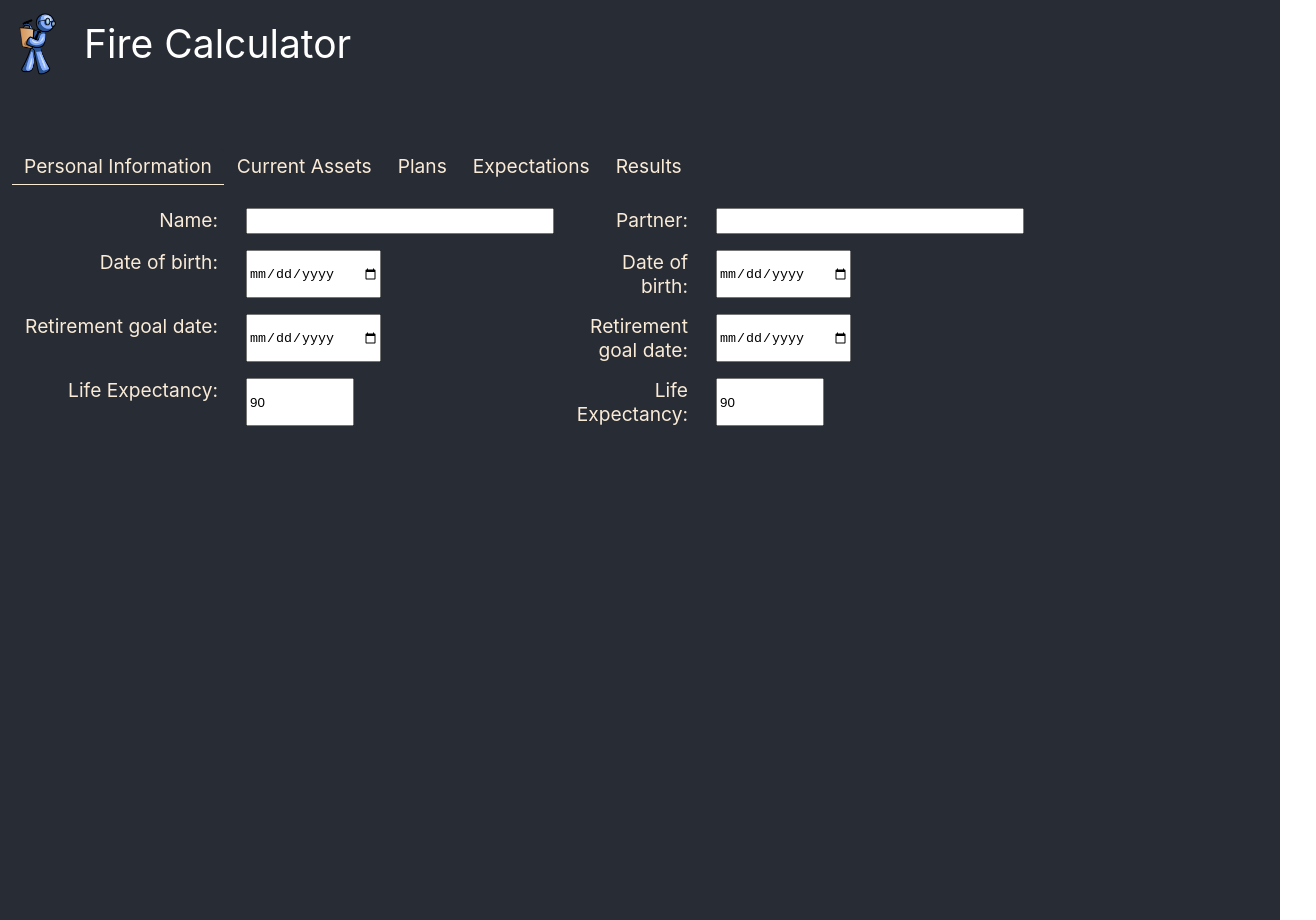
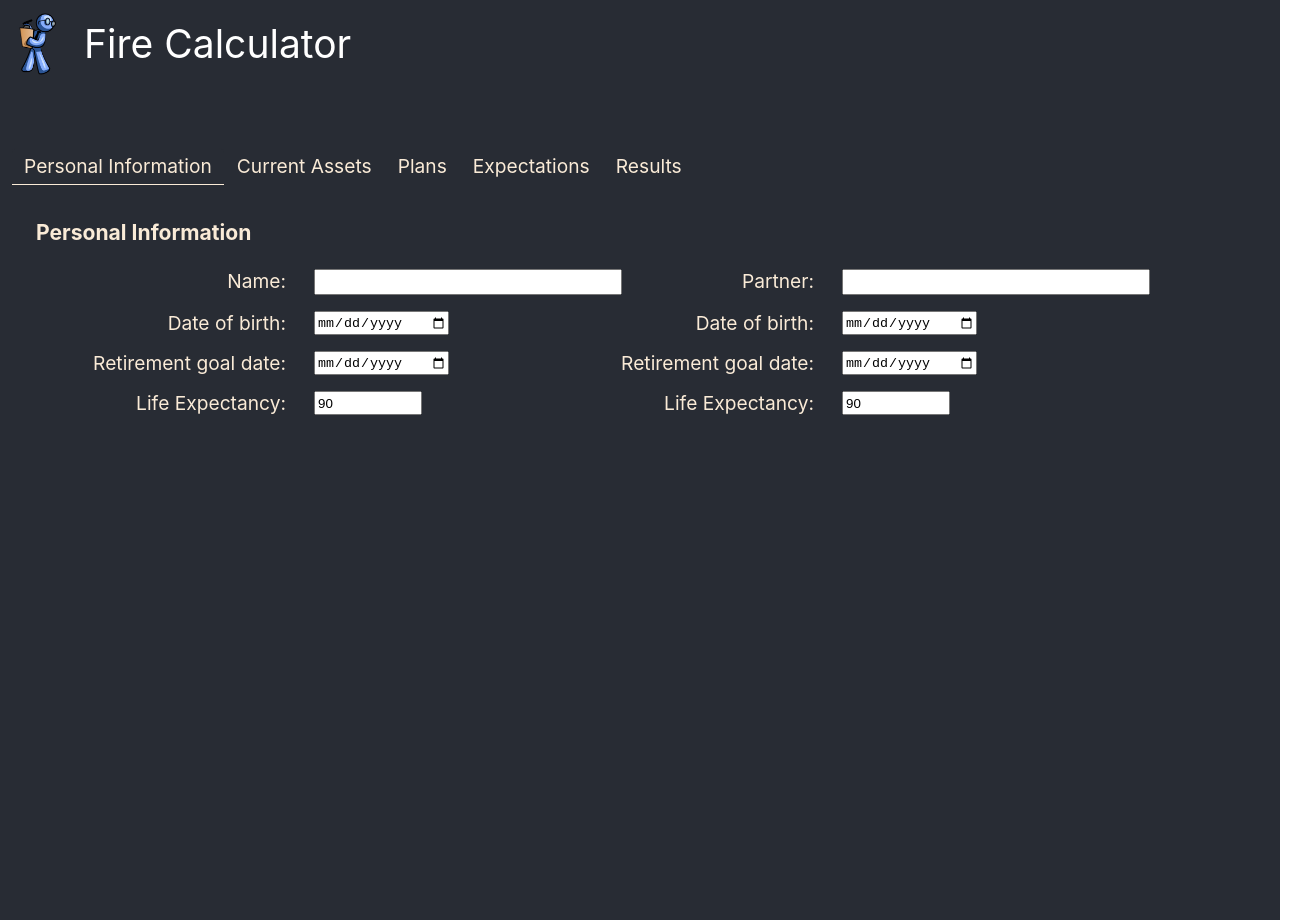
Before and after one commit to sh0knah/FIRE, a React (Create React App) app: page / in a window 1280 px wide. Shown: the whole page, 1316 px wide, since content can reach past the window. Built offline with nearby package versions, Linux system fonts and the light colour scheme.

Commit message:
Split assets by person. Fix grid layouts.

```diff
--- a/src/InputCurrentAssets.js
+++ b/src/InputCurrentAssets.js
@@ -20,7 +20,19 @@ function InputCurrentAssets() {
 
             taxDeferredStocks: 0,
             taxDeferredBonds: 0,
-            taxDeferredCash: 0
+            taxDeferredCash: 0,
+
+            taxableStocks_Partner: 0,
+            taxableBonds_Partner: 0,
+            taxableCash_Partner: 0,
+
+            rothStocks_Partner: 0,
+            rothBonds_Partner: 0,
+            rothCash_Partner: 0,
+
+            taxDeferredStocks_Partner: 0,
+            taxDeferredBonds_Partner: 0,
+            taxDeferredCash_Partner: 0
         }
     });
 
@@ -29,6 +41,11 @@ function InputCurrentAssets() {
             taxableTotal: 0,
             rothTotal: 0,
             taxDeferredTotal: 0,
+
+            taxableTotal_Partner: 0,
+            rothTotal_Partner: 0,
+            taxDeferredTotal_Partner: 0,
+
             portfolioTotal: 0
         }
 
@@ -39,27 +56,43 @@ function InputCurrentAssets() {
     useEffect(() => {
         localStorage.setItem('CurrentAssets', JSON.stringify(state));
 
-        var taxableTotal = parseInt(state.taxableStocks, 10) + parseInt(state.taxableBonds, 10) + parseInt(state.taxableCash, 10);
-        var rothTotal = parseInt(state.rothStocks, 10) + parseInt(state.rothBonds, 10) + parseInt(state.rothCash, 10);
-        var taxDeferredTotal = parseInt(state.taxDeferredStocks, 10) + parseInt(state.taxDeferredBonds, 10) + parseInt(state.taxDeferredCash, 10);
-        var portfolioTotal = taxableTotal + rothTotal + taxDeferredTotal;
+        const taxableTotal = parseInt(state.taxableStocks, 10) + parseInt(state.taxableBonds, 10) + parseInt(state.taxableCash, 10);
+        const rothTotal = parseInt(state.rothStocks, 10) + parseInt(state.rothBonds, 10) + parseInt(state.rothCash, 10);
+        const taxDeferredTotal = parseInt(state.taxDeferredStocks, 10) + parseInt(state.taxDeferredBonds, 10) + parseInt(state.taxDeferredCash, 10);
 
-        setTotals( {taxableTotal: taxableTotal.toLocaleString(), rothTotal: rothTotal.toLocaleString(), taxDeferredTotal: taxDeferredTotal.toLocaleString(), portfolioTotal: portfolioTotal.toLocaleString() });
+        const taxableTotal_Partner = parseInt(state.taxableStocks_Partner, 10) + parseInt(state.taxableBonds_Partner, 10) + parseInt(state.taxableCash_Partner, 10);
+        const rothTotal_Partner = parseInt(state.rothStocks_Partner, 10) + parseInt(state.rothBonds_Partner, 10) + parseInt(state.rothCash_Partner, 10);
+        const taxDeferredTotal_Partner = parseInt(state.taxDeferredStocks_Partner, 10) + parseInt(state.taxDeferredBonds_Partner, 10) + parseInt(state.taxDeferredCash_Partner, 10);
+
+        const portfolioTotal = taxableTotal + rothTotal + taxDeferredTotal + taxableTotal_Partner + rothTotal_Partner + taxDeferredTotal_Partner;
+
+        setTotals({
+            taxableTotal: taxableTotal.toLocaleString(), rothTotal: rothTotal.toLocaleString(), taxDeferredTotal: taxDeferredTotal.toLocaleString(),
+            taxableTotal_Partner: taxableTotal_Partner.toLocaleString(), rothTotal_Partner: rothTotal_Partner.toLocaleString(), taxDeferredTotal_Partner: taxDeferredTotal_Partner.toLocaleString(),
+            portfolioTotal: portfolioTotal.toLocaleString()
+        });
     }, [state])
 
     return (
-        <div id="InputCurrentAssets" className="Input">
+        <div id="InputCurrentAssets" className="Input" >
+            <div id="FutureContributions" className="Section-Body">
+                <div className="Section-Label">Current Assets</div>
+                <div className="Section-Subsection Grid2">
+
+                    <div className="G1 SubGrid2">
+                        <div className="G2">Self</div>
+
                         <label htmlFor="taxableStocks" className="Field-label G1">Taxable Stocks: </label><input type="number" onChange={e => setState({ ...state, taxableStocks: e.target.value })} className="Field-value Currency G2" id="TaxableStocks" value={state.taxableStocks} />
-            <label htmlFor="rothStocks" className="Field-label G3">Roth Stocks: </label><input type="number" onChange={e => setState({ ...state, rothStocks: e.target.value })} className="Field-value Currency G4" id="RothStocks" value={state.rothStocks} />
+                        <label htmlFor="taxableBonds" className="Field-label G1">Taxable Bonds: </label><input type="number" onChange={e => setState({ ...state, taxableBonds: e.target.value })} className="Field-value Currency G2" id="TaxableBonds" value={state.taxableBonds} />
+                        <label htmlFor="taxableCash" className="Field-label G1">Taxable Cash: </label><input type="number" onChange={e => setState({ ...state, taxableCash: e.target.value })} className="Field-value Currency G2" id="TaxableCash" value={state.taxableCash} />
+                        <label htmlFor="taxableTotal" className="Field-label G1">Taxable Total: </label><div id="taxableTotal" className="Currency-total">{totals.taxableTotal}</div>
 
-            <label htmlFor="taxableBonds" className="Field-label G1">Taxable Bonds: </label><input type="number" onChange={e => setState({ ...state, taxableBonds: e.target.value })} className="Field-value Currency G2" id="TaxableBonds" value={state.taxableBonds} />
-            <label htmlFor="rothBonds" className="Field-label G3">Roth Bonds: </label><input type="number" onChange={e => setState({ ...state, rothBonds: e.target.value })} className="Field-value Currency G4" id="RothBonds" value={state.rothBonds} />
+                        <div className="Spacer"></div>
 
-            <label htmlFor="taxableCash" className="Field-label G1">Taxable Cash: </label><input type="number" onChange={e => setState({ ...state, taxableCash: e.target.value })} className="Field-value Currency G2" id="TaxableCash" value={state.taxableCash} />
-            <label htmlFor="rothCash" className="Field-label G3">Roth Cash: </label><input type="number" onChange={e => setState({ ...state, rothCash: e.target.value })} className="Field-value Currency G4" id="RothCash" value={state.rothCash} />
-
-            <label htmlFor="taxableTotal" className="Field-label G1">Taxable Total: </label><div id="taxableTotal" className="Currency-total">{totals.taxableTotal}</div>
-            <label htmlFor="rothTotal" className="Field-label G3">Roth Total: </label><div id="rothTotal" className="Currency-total">{totals.rothTotal}</div>
+                        <label htmlFor="rothStocks" className="Field-label G1">Roth Stocks: </label><input type="number" onChange={e => setState({ ...state, rothStocks: e.target.value })} className="Field-value Currency G2" id="RothStocks" value={state.rothStocks} />
+                        <label htmlFor="rothBonds" className="Field-label G1">Roth Bonds: </label><input type="number" onChange={e => setState({ ...state, rothBonds: e.target.value })} className="Field-value Currency G2" id="RothBonds" value={state.rothBonds} />
+                        <label htmlFor="rothCash" className="Field-label G1">Roth Cash: </label><input type="number" onChange={e => setState({ ...state, rothCash: e.target.value })} className="Field-value Currency G2" id="RothCash" value={state.rothCash} />
+                        <label htmlFor="rothTotal" className="Field-label G1">Roth Total: </label><div id="rothTotal" className="Currency-total">{totals.rothTotal}</div>
 
                         <div className="Spacer"></div>
 
@@ -68,12 +101,36 @@ function InputCurrentAssets() {
                         <label htmlFor="taxDeferredCash" className="Field-label G1">Tax Deferred Cash: </label><input type="number" onChange={e => setState({ ...state, taxDeferredCash: e.target.value })} className="Field-value Currency G2" id="Tax DeferredCash" value={state.taxDeferredCash} />
                         <label htmlFor="taxDeferredTotal" className="Field-label G1">Tax Deferred Total: </label><div id="taxDeferredTotal" className="Currency-total">{totals.taxDeferredTotal }</div>
 
-            <div className="Spacer"></div>
-            <div className="Spacer"></div>
+                    </div>
+
+                    <div className="G2 SubGrid2">
+                        <div className="G2">Partner</div>
+
+                        <label htmlFor="taxableStocks_Partner" className="Field-label G1">Taxable Stocks: </label><input type="number" onChange={e => setState({ ...state, taxableStocks_Partner: e.target.value })} className="Field-value Currency G2" id="TaxableStocks_Partner" value={state.taxableStocks_Partner} />
+                        <label htmlFor="taxableBonds_Partner" className="Field-label G1">Taxable Bonds: </label><input type="number" onChange={e => setState({ ...state, taxableBonds_Partner: e.target.value })} className="Field-value Currency G2" id="TaxableBonds_Partner" value={state.taxableBonds_Partner} />
+                        <label htmlFor="taxableCash_Partner" className="Field-label G1">Taxable Cash: </label><input type="number" onChange={e => setState({ ...state, taxableCash_Partner: e.target.value })} className="Field-value Currency G2" id="TaxableCash_Partner" value={state.taxableCash_Partner} />
+                        <label htmlFor="taxableTotal_Partner" className="Field-label G1">Taxable Total: </label><div id="taxableTotal" className="Currency-total">{totals.taxableTotal_Partner}</div>
+
                         <div className="Spacer"></div>
 
-            <label htmlFor="portfolioTotal" className="Field-label G1">Portfolio Total: </label><div id="portfolioTotal" className="Currency-total G2">{totals.portfolioTotal }</div>
+                        <label htmlFor="rothStocks_Partner" className="Field-label G1">Roth Stocks: </label><input type="number" onChange={e => setState({ ...state, rothStocks_Partner: e.target.value })} className="Field-value Currency G2" id="RothStocks_Partner" value={state.rothStocks_Partner} />
+                        <label htmlFor="rothBonds_Partner" className="Field-label G1">Roth Bonds: </label><input type="number" onChange={e => setState({ ...state, rothBonds_Partner: e.target.value })} className="Field-value Currency G2" id="RothBonds_Partner" value={state.rothBonds_Partner} />
+                        <label htmlFor="rothCash_Partner" className="Field-label G1">Roth Cash: </label><input type="number" onChange={e => setState({ ...state, rothCash_Partner: e.target.value })} className="Field-value Currency G2" id="RothCash_Partner" value={state.rothCash_Partner} />
+                        <label htmlFor="rothTotal_Partner" className="Field-label G1">Roth Total: </label><div id="rothTotal" className="Currency-total">{totals.rothTotal_Partner}</div>
 
+                        <div className="Spacer"></div>
+
+                        <label htmlFor="taxDeferredStocks_Partner" className="Field-label G1">Tax Deferred Stocks: </label><input type="number" onChange={e => setState({ ...state, taxDeferredStocks_Partner: e.target.value })} className="Field-value Currency G2" id="Tax DeferredStocks_Partner" value={state.taxDeferredStocks_Partner} />
+                        <label htmlFor="taxDeferredBonds_Partner" className="Field-label G1">Tax Deferred Bonds: </label><input type="number" onChange={e => setState({ ...state, taxDeferredBonds_Partner: e.target.value })} className="Field-value Currency G2" id="Tax DeferredBonds_Partner" value={state.taxDeferredBonds_Partner} />
+                        <label htmlFor="taxDeferredCash_Partner" className="Field-label G1">Tax Deferred Cash: </label><input type="number" onChange={e => setState({ ...state, taxDeferredCash_Partner: e.target.value })} className="Field-value Currency G2" id="Tax DeferredCash_Partner" value={state.taxDeferredCash_Partner} />
+                        <label htmlFor="taxDeferredTotal_Partner" className="Field-label G1">Tax Deferred Total: </label><div id="taxDeferredTotal" className="Currency-total">{totals.taxDeferredTotal_Partner}</div>
+                    </div>
+
+                    <div className="Spacer"></div>
+
+                    <label htmlFor="portfolioTotal" className="Field-label G1">Portfolio Total: </label><div id="portfolioTotal" className="Currency-total G2">{totals.portfolioTotal}</div>
+                </div>
+            </div>
         </div>
     )
 }
--- a/src/InputPersonal.js
+++ b/src/InputPersonal.js
@@ -30,17 +30,24 @@ function InputPersonal() {
 
     return (
         <div id="InputPersonal" className="Input">
-            <label htmlFor="Name" className="Field-label G1">Name: </label><input type="text" onChange={e => setState({ ...state, name: e.target.value }) } className="Field-value Text-long G2" id="Name" value={state.name} />
-            <label htmlFor="Partner" className="Field-label G3">Partner: </label><input type="text" onChange={e => setState({ ...state, partner: e.target.value })} className="Field-value Text-long G4" id="Partner" value={state.partner} />
+            <div id="FutureContributions" className="Section-Body">
+                <div className="Section-Label">Personal Information</div>
+                <div className="Section-Subsection Grid2">
+                    <div className="SubGrid2">
+                        <label htmlFor="Name" className="Field-label G1">Name: </label><input type="text" onChange={e => setState({ ...state, name: e.target.value }) } className="Field-value Text-long G2" id="Name" value={state.name} />
+                        <label htmlFor="DOB" className="Field-label G1">Date of birth: </label><input type="date" onChange={e => setState({ ...state, dob: e.target.value })} className="Field-value Date G2" id="DOB" value={state.dob} />
+                        <label htmlFor="REGoal" className="Field-label G1">Retirement goal date: </label><input type="date" onChange={e => setState({ ...state, regoal: e.target.value })} className="Field-value Date G2" id="REGoal" value={state.regoal} />
+                        <label htmlFor="LifeExpectancy" className="Field-label G1">Life Expectancy: </label><input type="number" onChange={e => setState({ ...state, lifeExpectancy: e.target.value })} className="Field-value Number-short G2" id="LifeExpectancy" value={state.lifeExpectancy} />
+                    </div>
 
-            <label htmlFor="DOB" className="Field-label G1">Date of birth: </label><input type="date" onChange={e => setState({ ...state, dob: e.target.value })} className="Field-value Date G2" id="DOB" value={state.dob} />
-            <label htmlFor="DOB_Parter" className="Field-label G3">Date of birth: </label><input type="date" onChange={e => setState({ ...state, dob_Partner: e.target.value })} className="Field-value Date G4" id="DOB_Partner" value={state.dob_Partner} />
-
-            <label htmlFor="REGoal" className="Field-label G1">Retirement goal date: </label><input type="date" onChange={e => setState({ ...state, regoal: e.target.value })} className="Field-value Date G2" id="REGoal" value={state.regoal} />
-            <label htmlFor="REGoal_Partner" className="Field-label G3">Retirement goal date: </label><input type="date" onChange={e => setState({ ...state, regoal_Partner: e.target.value })} className="Field-value Date G4" id="REGoal_Partner" value={state.regoal_Partner} />
-
-            <label htmlFor="LifeExpectancy" className="Field-label G1">Life Expectancy: </label><input type="number" onChange={e => setState({ ...state, lifeExpectancy: e.target.value })} className="Field-value Number-short G2" id="LifeExpectancy" value={state.lifeExpectancy} />
-            <label htmlFor="LifeExpectancy_Partner" className="Field-label G3">Life Expectancy: </label><input type="number" onChange={e => setState({ ...state, lifeExpectancy_Partner: e.target.value })} className="Field-value Number-short G4" id="LifeExpectancy_Partner" value={state.lifeExpectancy_Partner} />
+                    <div className="SubGrid2">
+                        <label htmlFor="Partner" className="Field-label G1">Partner: </label><input type="text" onChange={e => setState({ ...state, partner: e.target.value })} className="Field-value Text-long G2" id="Partner" value={state.partner} />
+                        <label htmlFor="DOB_Parter" className="Field-label G1">Date of birth: </label><input type="date" onChange={e => setState({ ...state, dob_Partner: e.target.value })} className="Field-value Date G2" id="DOB_Partner" value={state.dob_Partner} />
+                        <label htmlFor="REGoal_Partner" className="Field-label G1">Retirement goal date: </label><input type="date" onChange={e => setState({ ...state, regoal_Partner: e.target.value })} className="Field-value Date G2" id="REGoal_Partner" value={state.regoal_Partner} />
+                        <label htmlFor="LifeExpectancy_Partner" className="Field-label G1">Life Expectancy: </label><input type="number" onChange={e => setState({ ...state, lifeExpectancy_Partner: e.target.value })} className="Field-value Number-short G2" id="LifeExpectancy_Partner" value={state.lifeExpectancy_Partner} />
+                    </div>
+                </div>
+            </div>
         </div>
     )
 }
--- a/src/InputPlans.js
+++ b/src/InputPlans.js
@@ -76,7 +76,8 @@ function InputPlans() {
     return (
         <div id="InputPlans" className="Input">
             <div id="FutureContributions" className="Section-Body">
-                <div className="Section-Label">Future Contributions</div>
+                <div className="Section-Label">One-time Contributions / Withdrawals</div>
+                <div className="Section-Instructions">Enter negative numbers for withdrawals</div>
                 <div className="Section-Subsection">
                     <table id="Table-OnetimeContributions" className="FireData-Table">
                         <thead>
--- a/src/fire.css
+++ b/src/fire.css
@@ -1,5 +1,5 @@
 body {
-    color:antiquewhite;
+    color: antiquewhite;
 }
 
 .Section-Body {
@@ -10,10 +10,17 @@ body {
 .Section-Label {
     font-size: 1.1em;
     font-weight: bold;
+    margin:12px 0 24px 0;
 }
 
 .Section-Subsection {
-    margin:6px;
+    margin: 6px;
+}
+
+.Section-Instructions {
+    margin:12px 0 24px 24px;
+    font-size:0.75em;
+    font-style: italic;
 }
 
 .FireData-Table {
@@ -25,22 +32,23 @@ body {
     text-align: center;
 }
 
-.FireData-Table, .FireData-Table-Header, .FireData-Table-Cell {
+.FireData-Table,
+.FireData-Table-Header,
+.FireData-Table-Cell {
     border: 1px solid antiquewhite;
 }
 
-.FireData-Table-Header, .FireData-Table-Cell {
-    padding:6px 12px;
+.FireData-Table-Header,
+.FireData-Table-Cell {
+    padding: 6px 12px;
 }
 
 .FireData-Table-Cell.Amount {
-    text-align:right;
+    text-align: right;
 }
 
-.FireData-Table-Cell.Text {
-}
-.FireData-Table-Cell.Text > input {
-    width:98%
+.FireData-Table-Cell.Text>input {
+    width: 98%
 }
 
 .Field-label {
@@ -71,12 +79,26 @@ body {
     width: 130px;
 }
 
-.Input {
+.Grid4 {
     display: grid;
     grid-template-columns: 230px 1fr;
     grid-gap: 16px;
     width: 80vw;
 }
+
+.Grid2 {
+    display: grid;
+    grid-template-columns: 50% 50%;
+    grid-gap: 16px;
+    width:80vw;
+}
+
+.SubGrid2 {
+    display: grid;
+    grid-template-columns: 50% 50%;
+    grid-gap: 16px;
+}
+
 
 .G1 {
     grid-column: 1;
@@ -126,8 +148,9 @@ body {
 }
 
 #Table-OnetimeContributions td:nth-child(1) {
-    width:110px;
+    width: 110px;
 }
+
 #Table-OnetimeContributions td:nth-child(1n+3) {
-    width:100px;
+    width: 100px;
 }
```
Lines whose indentation alone changed are shown as unchanged.
